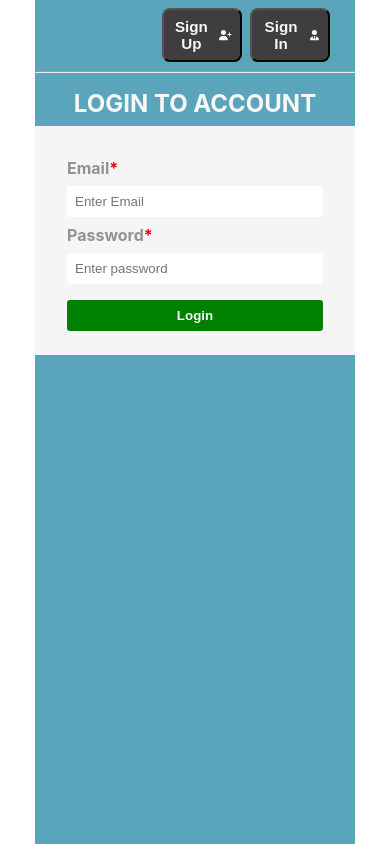
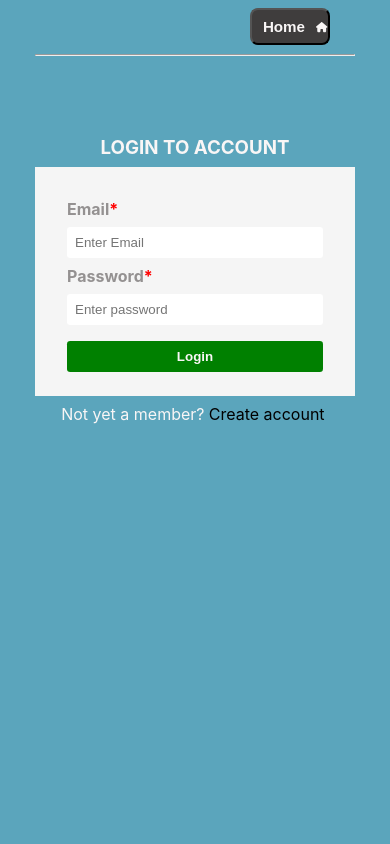
Before and after one commit to BubacarrManneh/membership-app, a React (Create React App) app: page /signin in a window 390 px wide. Built offline with nearby package versions, Linux system fonts and the light colour scheme.

Commit message:
Route and update pages

```diff
--- a/package.json
+++ b/package.json
@@ -13,6 +13,7 @@
     "@testing-library/user-event": "^13.5.0",
     "react": "^18.2.0",
     "react-dom": "^18.2.0",
+    "react-router-dom": "^6.14.1",
     "react-scripts": "5.0.1",
     "web-vitals": "^2.1.4"
   },
--- a/src/App.js
+++ b/src/App.js
@@ -1,10 +1,32 @@
+
 import Home from './Pages/Home';
 import './Styles/styles.css';
+
+import {BrowserRouter as Router,  Route, Routes } from 'react-router-dom';
+import SignInPage from './Pages/SignInPage'
+import RegistrationPage from './Pages/RegistrationPage';
+
 
 function App() {
   return (
     <div className="App">
-      <Home/>
+
+        <Router >
+          <Routes >
+            <Route path="/" element={<Home />} />
+          </Routes>
+        </Router>
+        <Router >
+          <Routes >
+            <Route path="signin" element={<SignInPage />} />
+          </Routes>
+        </Router>
+
+        <Router>
+          <Routes >
+            <Route path="signup" element={<RegistrationPage />} />
+          </Routes>
+        </Router>
     </div>
   );
 }
--- a/src/Components/AccountRegistration.js
+++ b/src/Components/AccountRegistration.js
@@ -4,14 +4,14 @@ import React from 'react'
 
 const AccountRegistration = () => {
   return (
-    <div>
+    <>
         <section>
             <button className='Btn'>
                 <h2 className='BtnText'>Sign Up</h2>
                 <FontAwesomeIcon icon={faUserPlus}/>
             </button>
         </section>
-    </div>
+    </>
   )
 }
 
--- /dev/null
+++ b/src/Components/HomeNav.js
@@ -0,0 +1,20 @@
+import React from 'react'
+import { FontAwesomeIcon } from '@fortawesome/react-fontawesome'
+import { faHome } from '@fortawesome/free-solid-svg-icons'
+
+const HomeNav = () => {
+
+  return (
+    <div>
+        <section className='Components'>
+            <button className='Btn'>
+                <h2 className='BtnText'>Home</h2>
+                <FontAwesomeIcon icon={faHome } />
+            </button>
+        </section>
+        <hr />
+    </div>
+  )
+}
+
+export default HomeNav
--- /dev/null
+++ b/src/Components/Navbar.js
@@ -0,0 +1,18 @@
+import React from 'react'
+import AccountRegistration from '../Components/AccountRegistration';
+import SignIn from './SignIn';
+
+const Navbar = () => {
+  return (
+    <>
+      <div className='Components'>
+        <AccountRegistration />
+        <SignIn />
+      </div>
+      <hr></hr>
+    </>
+
+  )
+}
+
+export default Navbar
--- a/src/Components/SingIn.js
+++ b/src/Components/SignIn.js
@@ -1,17 +1,17 @@
 import {faUserTie } from '@fortawesome/free-solid-svg-icons'
 import { FontAwesomeIcon } from '@fortawesome/react-fontawesome'
-import React from 'react'
 
 const SingIn = () => {
+
   return (
-    <div>
+    <>
        <section>
             <button className='Btn'>
                 <h2 className='BtnText'>Sign In</h2>
                 <FontAwesomeIcon icon={faUserTie} />
             </button>
         </section>
-    </div>
+    </>
   )
 }
 
--- a/src/Pages/Home.js
+++ b/src/Pages/Home.js
@@ -1,22 +1,13 @@
 import React from 'react'
-import AccountRegistration from '../Components/AccountRegistration'
-import SingIn from '../Components/SingIn'
-import SignInPage from './SignInPage'
+import Navbar from '../Components/Navbar';
 
 
 const Home = () => {
 
+
   return (
     <div className='Home'>
-        <section className='Components'>
-            <AccountRegistration/>
-            <SingIn/>
-        </section>
-        <hr></hr>
-        <section className='LoginPage'>
-          <SignInPage />
-        </section>
-
+      <Navbar />
     </div>
   )
 }
--- a/src/Pages/RegistrationPage.Js
+++ b/src/Pages/RegistrationPage.Js
@@ -1,9 +1,12 @@
-import React from 'react'
+import HomeNav from '../Components/HomeNav'
 
 const RegistrationPage = () => {
+
   return (
     <div className='Container'>
-        <h1>Become a member</h1>
+        <HomeNav />
+
+        <h3>Become a member</h3>
         <form className='Form'>
 
             <section className='FormInput'>
@@ -35,6 +38,9 @@ const RegistrationPage = () => {
                 <button className='Submit'>Register</button>
             </section>
         </form>
+        <section className='Option'>
+            <p>Already a member?</p><span>Sign In</span>
+        </section>
     </div>
   )
 }
--- a/src/Pages/SignInPage.js
+++ b/src/Pages/SignInPage.js
@@ -1,24 +1,41 @@
-import React from 'react'
+import { useState } from 'react';
+import HomeNav from '../Components/HomeNav';
 
 const SignInPage = () => {
+    const [ data, setData ] = useState({
+        email: "",
+        password: ""
+    })
+
+
+   const onChange = (e) => {
+        setData(console.log(e.target.value))
+   }
+
+
   return (
     <div className='Container'>
-        <h1>Login to account</h1>
-        <form className='Form'>
+         <HomeNav />
+
+        <h3>Login to account</h3>
+        <form className='Form' id='form'>
             <section className='FormInput'>
                 <label>Email <span>*</span></label>
-                <input required type="email" placeholder='Enter Email'></input>
+                <input type="email" onChange={onChange} required placeholder='Enter Email'></input>
             </section>
 
             <section className='FormInput'>
                 <label>Password <span>*</span></label>
-                <input type="password" required placeholder='Enter password'></input>
+                <input type="password" onChange={onChange} required placeholder='Enter password'></input>
             </section>
 
             <section className="FormInput">
-                <button type='submit' className='Submit'>Login</button>
+                <button type='submit' className='Submit' >Login</button>
             </section>
         </form>
+        <section className='Option'>
+            <p>Not yet a member?</p><span>Create account</span>
+        </section>
     </div>
   )
 }
--- a/src/Styles/styles.css
+++ b/src/Styles/styles.css
@@ -1,6 +1,9 @@
+.App {
+  background:rgb(91, 165, 188);
+}
+
 /* Home component */
 .Home {
-  background: rgb(91, 165, 188);
   margin: 0 10rem;
   height: 100dvh;
   overflow-y: hidden;
@@ -34,11 +37,17 @@
 /* SignInPage */
 
 .Container {
-  margin: 1rem 0;
+  /* margin: 1rem 0; */
+  background: rgb(91, 165, 188);
+  margin: 0 10rem;
+  height: 100dvh;
+  overflow-y: hidden;
   color:  rgb(249, 246, 246);
+  box-sizing: border-box ;
 }
 
-.Container h1 {
+.Container h1, h3 {
+  margin-top: .5rem;
   text-transform: uppercase;
 }
 .Form {
@@ -48,6 +57,7 @@
   color: rgb(148, 145, 145);
   font-weight: bold;
   background: whitesmoke;
+  box-shadow: aqua .5rem solid;
 }
 
   .FormInput{
@@ -88,6 +98,16 @@
   font-weight: bold;
 }
 
+.Option {
+  display: flex;
+  justify-content: center;
+}
+
+.Option span {
+  margin: 0 .5dvb;
+  color: black;
+  cursor: pointer;
+}
 
 /* Small screen styles */
 @media (max-width: 750px) {
@@ -97,6 +117,15 @@
     overflow-x: hidden;
   }
 
+  .Container {
+    margin: 0 auto;
+    width: max-content;
+    overflow-x: hidden;
+  }
+
+    .Container > h3 {
+      margin-top: 5rem;
+    }
   .FormInput input,label{
     width: 16rem;
     box-sizing: border-box;
```
Also changed, not shown: 1 other file (tests, documents, lock files or other folders).
